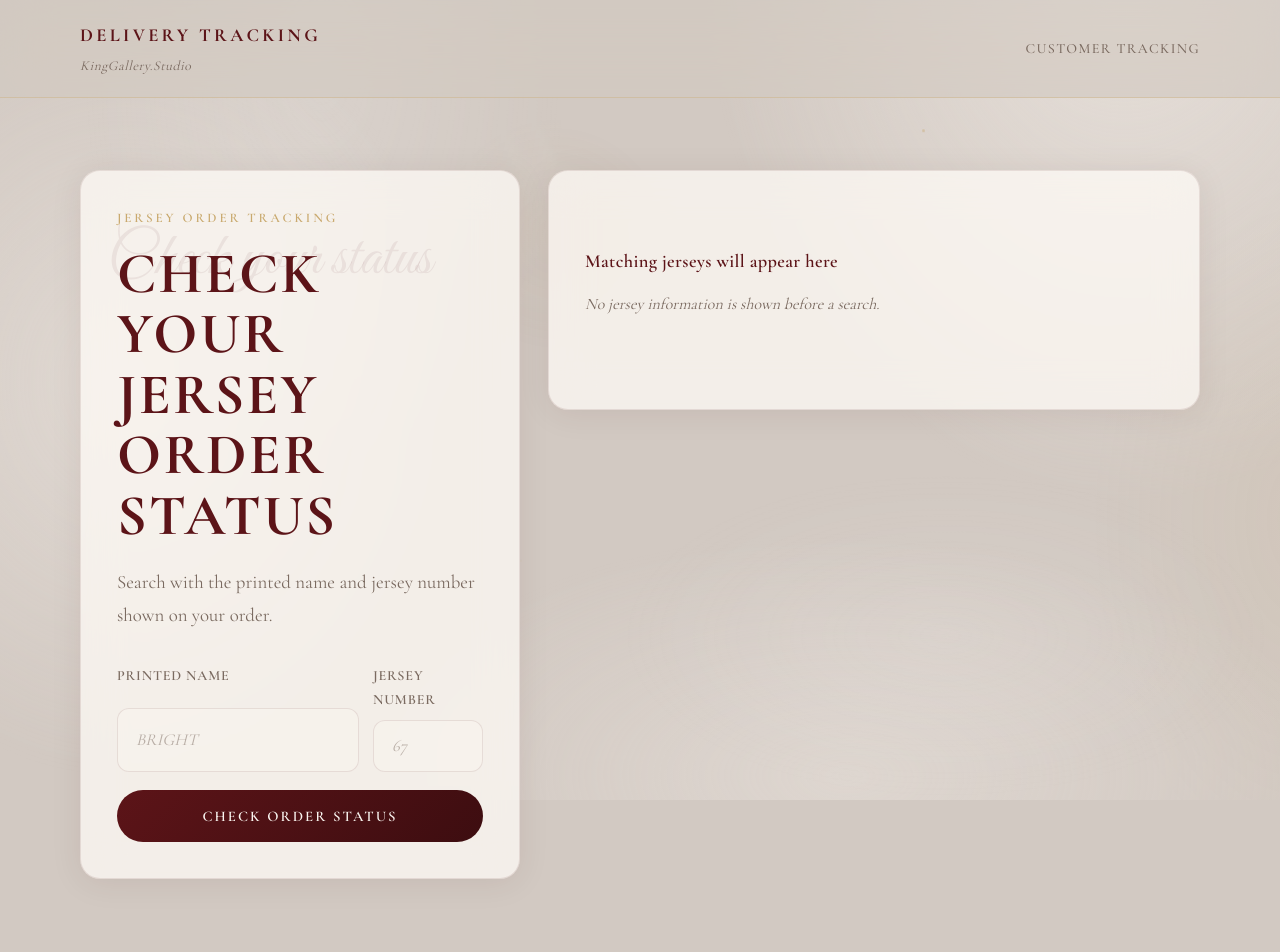
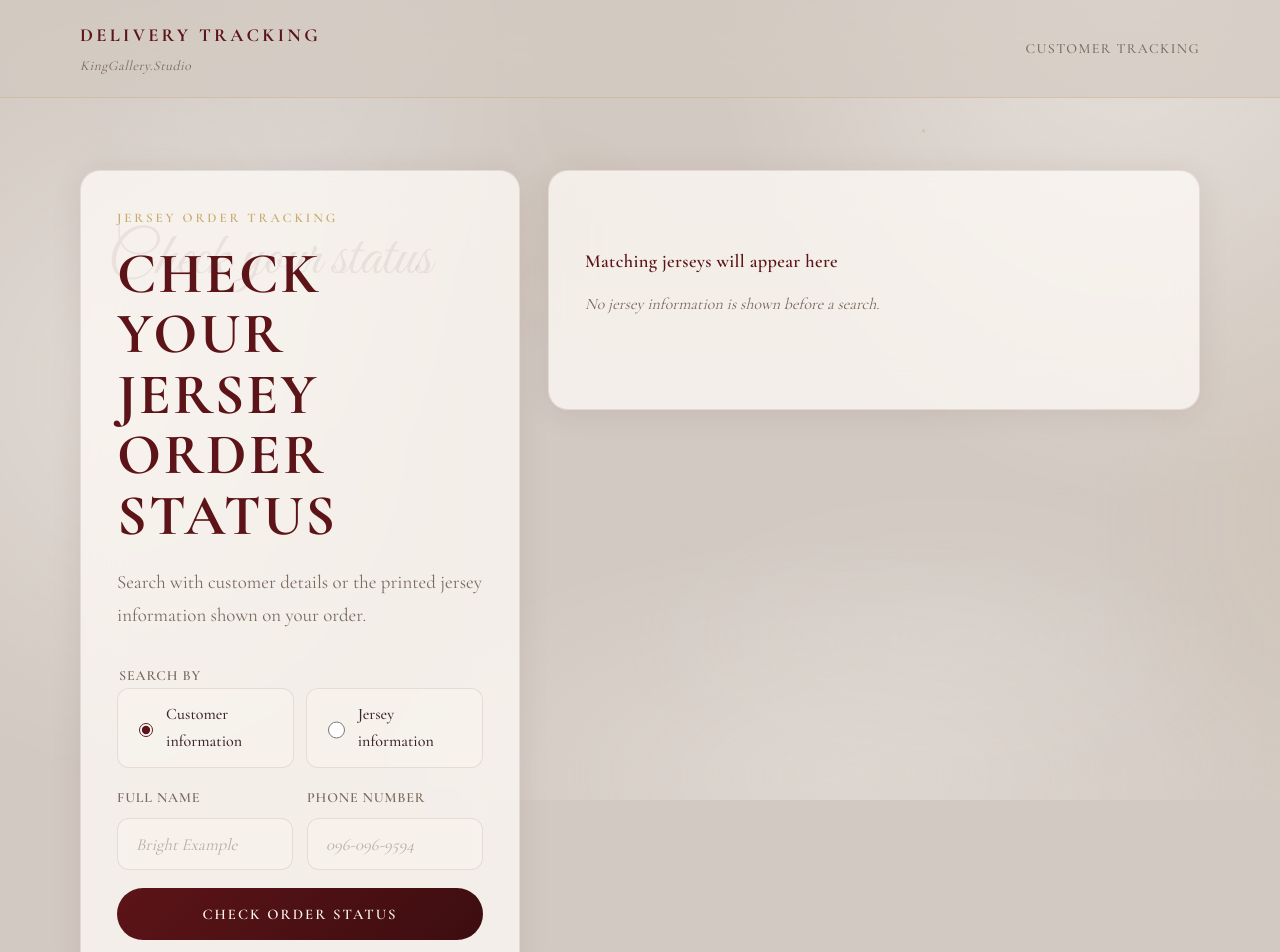
Before and after one commit to Brightpmk/kinggallery-order-tracking, a Next.js app: page / in a window 1280 px wide. Shown: the top 952 px of the page. Built offline with nearby package versions, Linux system fonts and the light colour scheme.

Commit message:
feat: restore customer order search

```diff
--- a/src/app/globals.css
+++ b/src/app/globals.css
@@ -544,12 +544,18 @@ h3 {
   background: rgba(250, 245, 240, 0.85);
 }
 
+.customer-search-fields,
 .jersey-search-fields {
   display: grid;
   grid-template-columns: minmax(0, 1fr) minmax(110px, 0.45fr);
   gap: 14px;
 }
 
+.customer-search-fields {
+  grid-template-columns: repeat(2, minmax(0, 1fr));
+}
+
+.customer-search-fields div,
 .jersey-search-fields div {
   display: grid;
   gap: 8px;
@@ -895,6 +901,7 @@ h3 {
   .tracking-workspace,
   .delivery-details,
   .jersey-details,
+  .customer-search-fields,
   .jersey-search-fields {
     grid-template-columns: 1fr;
   }
--- a/src/components/tracking/TrackingSearchForm.tsx
+++ b/src/components/tracking/TrackingSearchForm.tsx
@@ -1,19 +1,24 @@
 "use client";
 
-import { useActionState, useId } from "react";
-import { searchJerseyOrdersAction } from "@/features/orders/tracking-action";
+import { useActionState, useId, useState } from "react";
+import { searchOrdersAction } from "@/features/orders/tracking-action";
 import { initialTrackingSearchState } from "@/features/orders/tracking-state";
 import { OrderCard } from "./OrderCard";
 
+type SearchMode = "customer" | "jersey";
+
 export function TrackingSearchForm() {
   const [state, formAction, isPending] = useActionState(
-    searchJerseyOrdersAction,
+    searchOrdersAction,
     initialTrackingSearchState
   );
+  const [searchMode, setSearchMode] = useState<SearchMode>("customer");
   const currentState = state ?? initialTrackingSearchState;
   const currentOrders = currentState.orders ?? [];
   const currentStatus = currentState.status ?? "idle";
   const currentMessage = currentState.message ?? null;
+  const fullNameInputId = useId();
+  const phoneNumberInputId = useId();
   const printNameInputId = useId();
   const shirtNumberInputId = useId();
   const messageId = useId();
@@ -29,10 +34,67 @@ export function TrackingSearchForm() {
           <h1 id="tracking-title">Check your jersey order status</h1>
         </div>
         <p className="lede">
-          Search with the printed name and jersey number shown on your order.
+          Search with customer details or the printed jersey information shown on your order.
         </p>
 
         <form action={formAction} className="tracking-form">
+          <fieldset>
+            <legend>Search by</legend>
+            <label>
+              <input
+                checked={searchMode === "customer"}
+                name="searchMode"
+                onChange={() => setSearchMode("customer")}
+                type="radio"
+                value="customer"
+              />
+              Customer information
+            </label>
+            <label>
+              <input
+                checked={searchMode === "jersey"}
+                name="searchMode"
+                onChange={() => setSearchMode("jersey")}
+                type="radio"
+                value="jersey"
+              />
+              Jersey information
+            </label>
+          </fieldset>
+
+          {searchMode === "customer" ? (
+            <div className="customer-search-fields">
+              <div>
+                <label className="search-field" htmlFor={fullNameInputId}>
+                  Full name
+                </label>
+                <input
+                  aria-describedby={currentMessage ? messageId : undefined}
+                  autoComplete="name"
+                  className="tracking-input"
+                  id={fullNameInputId}
+                  name="fullName"
+                  placeholder="Bright Example"
+                  type="text"
+                />
+              </div>
+              <div>
+                <label className="search-field" htmlFor={phoneNumberInputId}>
+                  Phone number
+                </label>
+                <input
+                  aria-describedby={currentMessage ? messageId : undefined}
+                  autoComplete="tel"
+                  className="tracking-input"
+                  id={phoneNumberInputId}
+                  inputMode="tel"
+                  name="phoneNumber"
+                  placeholder="096-096-9594"
+                  type="text"
+                />
+              </div>
+            </div>
+          ) : (
             <div className="jersey-search-fields">
               <div>
                 <label className="search-field" htmlFor={printNameInputId}>
@@ -63,6 +125,7 @@ export function TrackingSearchForm() {
                 />
               </div>
             </div>
+          )}
 
           <button disabled={isPending} type="submit">
             {isPending ? "Checking..." : "Check Order Status"}
--- a/src/features/orders/google-form-sheet-adapter.ts
+++ b/src/features/orders/google-form-sheet-adapter.ts
@@ -24,6 +24,8 @@ const defaultCurrency = "THB";
 
 export const googleFormHeaders = {
   timestamp: "ประทับเวลา",
+  fullName: "ชื่อ-นามสกุล(Full Name)",
+  phoneNumber: "เบอร์โทร(Phone number)",
   color: "𝐂𝐇𝐎𝐎𝐒𝐄 𝐘𝐎𝐔𝐑 𝐂𝐎𝐋𝐎𝐔𝐑",
   size: "𝐂𝐇𝐎𝐎𝐒𝐄 𝐘𝐎𝐔𝐑 𝐒𝐈𝐙𝐄",
   printName: "𝐍𝐀𝐌𝐄",
@@ -35,6 +37,8 @@ export const googleFormHeaders = {
 
 type GoogleFormColumnIndexes = {
   timestamp: number;
+  fullName: number;
+  phoneNumber: number;
   color: number;
   size: number;
   printName: number;
@@ -88,6 +92,10 @@ export function adaptGoogleFormSheetRows(rows: SheetRow[]): GoogleFormAdapterRes
       id: createOrderId(createdAt, items),
       orderCode: createOrderCode(createdAt, items),
       source: "google_form",
+      customer: {
+        fullName: normalizeDisplayText(row[columns.fullName]) || null,
+        phoneNumber: normalizeJerseyNumberValue(row[columns.phoneNumber]) || null
+      },
       deliveryMethod: normalizeDeliveryMethod(row[columns.delivery]),
       createdAt,
       updatedAt: createdAt,
@@ -142,6 +150,8 @@ export function areSameJersey(first: OrderItem, second: OrderItem): boolean {
 function findGoogleFormColumns(headerRow: SheetRow): GoogleFormColumnIndexes {
   return {
     timestamp: requireSheetHeader(headerRow, googleFormHeaders.timestamp),
+    fullName: requireSheetHeader(headerRow, googleFormHeaders.fullName),
+    phoneNumber: requireSheetHeader(headerRow, googleFormHeaders.phoneNumber),
     color: requireSheetHeader(headerRow, googleFormHeaders.color),
     size: requireSheetHeader(headerRow, googleFormHeaders.size),
     printName: requireSheetHeader(headerRow, googleFormHeaders.printName),
--- a/src/features/orders/order-search.ts
+++ b/src/features/orders/order-search.ts
@@ -1,12 +1,45 @@
 import { toPublicOrderSummary } from "./public-order";
 import {
+  normalizeFullName,
+  normalizeJerseyOrderSearch,
   normalizeJerseyNumber,
+  normalizeOrderSearch,
+  normalizePhoneNumber,
   normalizePrintedName,
-  normalizeJerseyOrderSearch,
+  type CustomerOrderSearchInput,
   type JerseyOrderSearchInput,
-  type NormalizedJerseyOrderSearch
+  type NormalizedCustomerOrderSearch,
+  type NormalizedJerseyOrderSearch,
+  type OrderSearchInput
 } from "./search-normalization";
 import type { OrderItem, OrderRecord, PublicOrderSummary } from "./types";
+
+export function searchOrders(
+  orders: OrderRecord[],
+  input: OrderSearchInput
+): PublicOrderSummary[] {
+  const normalizedSearch = normalizeOrderSearch(input);
+
+  if (!normalizedSearch) {
+    return [];
+  }
+
+  if (normalizedSearch.searchMode === "customer") {
+    return searchCustomerOrderRecords(orders, normalizedSearch);
+  }
+
+  return searchJerseyItems(orders, normalizedSearch);
+}
+
+export function searchCustomerOrders(
+  orders: OrderRecord[],
+  input: CustomerOrderSearchInput
+): PublicOrderSummary[] {
+  return searchOrders(orders, {
+    searchMode: "customer",
+    ...input
+  });
+}
 
 export function searchJerseyOrders(
   orders: OrderRecord[],
@@ -19,6 +52,16 @@ export function searchJerseyOrders(
   }
 
   return searchJerseyItems(orders, normalizedSearch);
+}
+
+function searchCustomerOrderRecords(
+  orders: OrderRecord[],
+  search: NormalizedCustomerOrderSearch
+): PublicOrderSummary[] {
+  return orders
+    .filter((order) => isMatchingCustomer(order, search))
+    .sort(sortByNewest)
+    .map((order) => toPublicOrderSummary(order));
 }
 
 function searchJerseyItems(
@@ -35,6 +78,24 @@ function searchJerseyItems(
     .map(({ order, matchingItems }) => toPublicOrderSummary(order, matchingItems));
 }
 
+function isMatchingCustomer(
+  order: OrderRecord,
+  search: NormalizedCustomerOrderSearch
+): boolean {
+  const customer = order.customer;
+
+  if (!customer) {
+    return false;
+  }
+
+  return (
+    (search.fullName !== null &&
+      normalizeFullName(customer.fullName ?? "") === search.fullName) ||
+    (search.phoneNumber !== null &&
+      normalizePhoneNumber(customer.phoneNumber ?? "") === search.phoneNumber)
+  );
+}
+
 function isMatchingJersey(item: OrderItem, search: NormalizedJerseyOrderSearch): boolean {
   return (
     normalizePrintedName(item.printName ?? "") === search.printName &&
--- a/src/features/orders/search-normalization.ts
+++ b/src/features/orders/search-normalization.ts
@@ -1,6 +1,26 @@
+export type SearchMode = "customer" | "jersey";
+
+export type CustomerOrderSearchInput = {
+  fullName: string;
+  phoneNumber: string;
+};
+
 export type JerseyOrderSearchInput = {
   printName: string;
   shirtNumber: string;
+};
+
+export type OrderSearchInput =
+  | ({
+      searchMode: "customer";
+    } & CustomerOrderSearchInput)
+  | ({
+      searchMode: "jersey";
+    } & JerseyOrderSearchInput);
+
+export type NormalizedCustomerOrderSearch = {
+  fullName: string | null;
+  phoneNumber: string | null;
 };
 
 export type NormalizedJerseyOrderSearch = {
@@ -8,12 +28,44 @@ export type NormalizedJerseyOrderSearch = {
   shirtNumber: string;
 };
 
+export type NormalizedOrderSearch =
+  | ({
+      searchMode: "customer";
+    } & NormalizedCustomerOrderSearch)
+  | ({
+      searchMode: "jersey";
+    } & NormalizedJerseyOrderSearch);
+
+export function normalizeFullName(value: string): string {
+  return value.trim().replace(/\s+/g, " ").toLowerCase();
+}
+
+export function normalizePhoneNumber(value: string): string {
+  return normalizeSpreadsheetIdentifier(value).replace(/[\s-]+/g, "");
+}
+
 export function normalizePrintedName(value: string): string {
   return value.trim().replace(/\s+/g, " ").toLowerCase();
 }
 
 export function normalizeJerseyNumber(value: string): string {
   return normalizeSpreadsheetIdentifier(value).trim();
+}
+
+export function normalizeCustomerOrderSearch(
+  input: CustomerOrderSearchInput
+): NormalizedCustomerOrderSearch | null {
+  const fullName = normalizeFullName(input.fullName);
+  const phoneNumber = normalizePhoneNumber(input.phoneNumber);
+
+  if (fullName === "" && phoneNumber === "") {
+    return null;
+  }
+
+  return {
+    fullName: fullName || null,
+    phoneNumber: phoneNumber || null
+  };
 }
 
 export function normalizeJerseyOrderSearch(
@@ -29,6 +81,20 @@ export function normalizeJerseyOrderSearch(
   return { printName, shirtNumber };
 }
 
+export function normalizeOrderSearch(
+  input: OrderSearchInput
+): NormalizedOrderSearch | null {
+  if (input.searchMode === "customer") {
+    const customerSearch = normalizeCustomerOrderSearch(input);
+    return customerSearch
+      ? { searchMode: "customer", ...customerSearch }
+      : null;
+  }
+
+  const jerseySearch = normalizeJerseyOrderSearch(input);
+  return jerseySearch ? { searchMode: "jersey", ...jerseySearch } : null;
+}
+
 function normalizeSpreadsheetIdentifier(value: string): string {
   return value.replace(/^\s+|\s+$/g, "").replace(/\.0+$/, "");
 }
--- a/src/features/orders/tracking-action.ts
+++ b/src/features/orders/tracking-action.ts
@@ -1,20 +1,44 @@
 "use server";
 
-import { findJerseyOrders } from "./jersey-order-lookup";
+import { findOrders } from "./jersey-order-lookup";
 import {
+  normalizeFullName,
   normalizeJerseyNumber,
+  normalizePhoneNumber,
   normalizePrintedName
 } from "./search-normalization";
 import type { TrackingSearchState } from "./tracking-state";
 
-export async function searchJerseyOrdersAction(
+export async function searchOrdersAction(
   _previousState: TrackingSearchState,
   formData: FormData
 ): Promise<TrackingSearchState> {
+  const searchMode = formData.get("searchMode");
+  const fullName = formData.get("fullName");
+  const phoneNumber = formData.get("phoneNumber");
   const printName = formData.get("printName");
   const shirtNumber = formData.get("shirtNumber");
 
+  if (searchMode === "customer") {
+    if (
+      typeof fullName !== "string" ||
+      typeof phoneNumber !== "string" ||
+      (normalizeFullName(fullName) === "" && normalizePhoneNumber(phoneNumber) === "")
+    ) {
+      return invalidSearchState("Enter a full name or phone number.");
+    }
+
+    const result = await findOrders({
+      searchMode,
+      fullName,
+      phoneNumber
+    });
+
+    return toTrackingSearchState(result, searchMode);
+  }
+
   if (
+    searchMode !== "jersey" ||
     typeof printName !== "string" ||
     normalizePrintedName(printName) === "" ||
     typeof shirtNumber !== "string" ||
@@ -23,16 +47,18 @@ export async function searchJerseyOrdersAction(
     return invalidSearchState("Enter both printed name and jersey number.");
   }
 
-  const result = await findJerseyOrders({
+  const result = await findOrders({
+    searchMode,
     printName,
     shirtNumber
   });
 
-  return toTrackingSearchState(result);
+  return toTrackingSearchState(result, searchMode);
 }
 
 function toTrackingSearchState(
-  result: Awaited<ReturnType<typeof findJerseyOrders>>
+  result: Awaited<ReturnType<typeof findOrders>>,
+  searchMode: "customer" | "jersey"
 ): TrackingSearchState {
   if (!result.ok) {
     return result.error === "invalid_input"
@@ -48,17 +74,29 @@ function toTrackingSearchState(
   if (result.orders.length === 0) {
     return {
       status: "no_results",
-      message: "No matching jerseys were found.",
+      message:
+        searchMode === "customer"
+          ? "No matching orders were found."
+          : "No matching jerseys were found.",
       orders: []
     };
   }
 
+  const matchingItemCount = result.orders.reduce(
+    (total, order) => total + order.items.length,
+    0
+  );
+
   return {
     status: "success",
     message:
-      result.orders.length === 1
-        ? "1 matching jersey found."
-        : `${result.orders.length} matching jerseys found.`,
+      searchMode === "customer"
+        ? result.orders.length === 1
+          ? "1 matching order found."
+          : `${result.orders.length} matching orders found.`
+        : matchingItemCount === 1
+          ? "1 matching jersey found."
+          : `${matchingItemCount} matching jerseys found.`,
     orders: result.orders
   };
 }
--- a/src/features/orders/types.ts
+++ b/src/features/orders/types.ts
@@ -17,10 +17,16 @@ export type OrderItem = {
   currency: string;
 };
 
+export type OrderCustomerPrivateFields = {
+  fullName: string | null;
+  phoneNumber: string | null;
+};
+
 export type OrderRecord = {
   id: string;
   orderCode: string;
   source: OrderSource;
+  customer?: OrderCustomerPrivateFields;
   deliveryMethod?: DeliveryMethod;
   createdAt?: string;
   updatedAt?: string;
```
Also changed, not shown: src/features/orders/jersey-order-lookup.ts (+27 -2 lines), 2 other files (tests, documents, lock files or other folders). Lines whose indentation alone changed are shown as unchanged.
